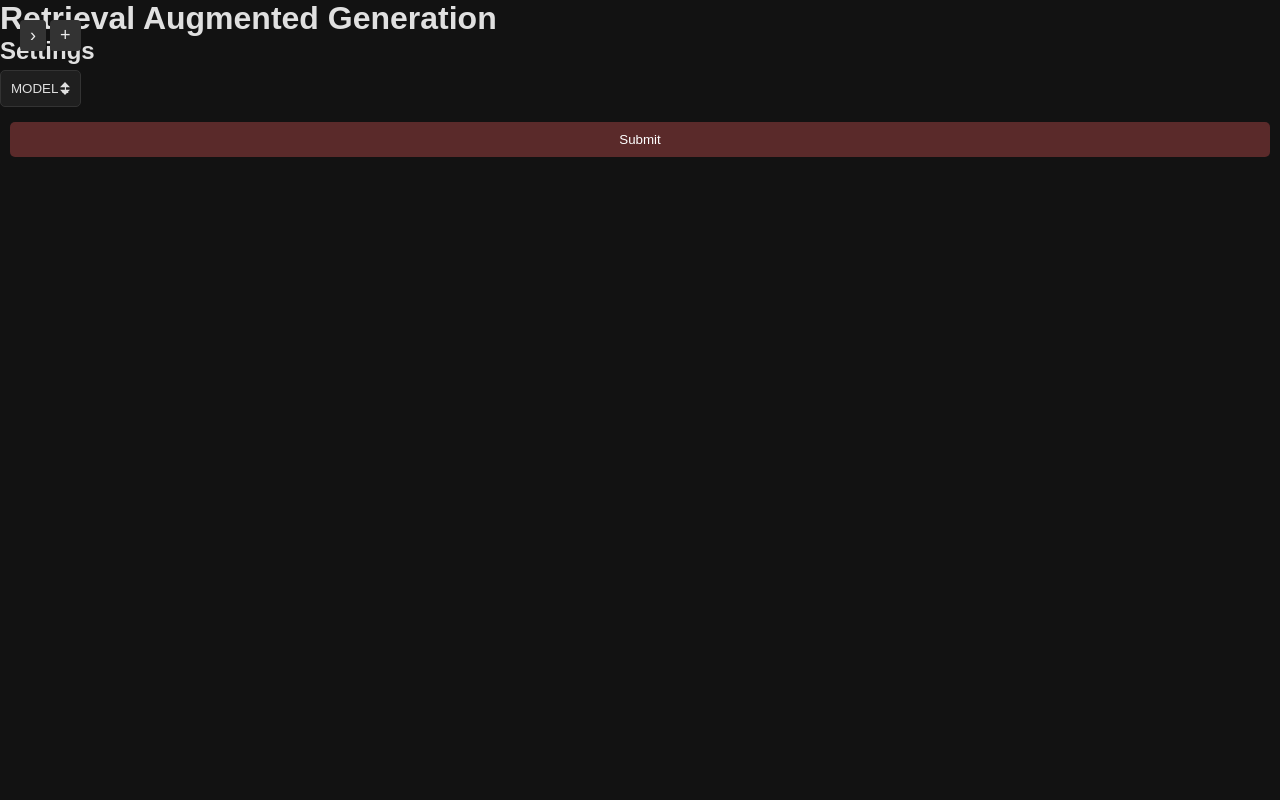
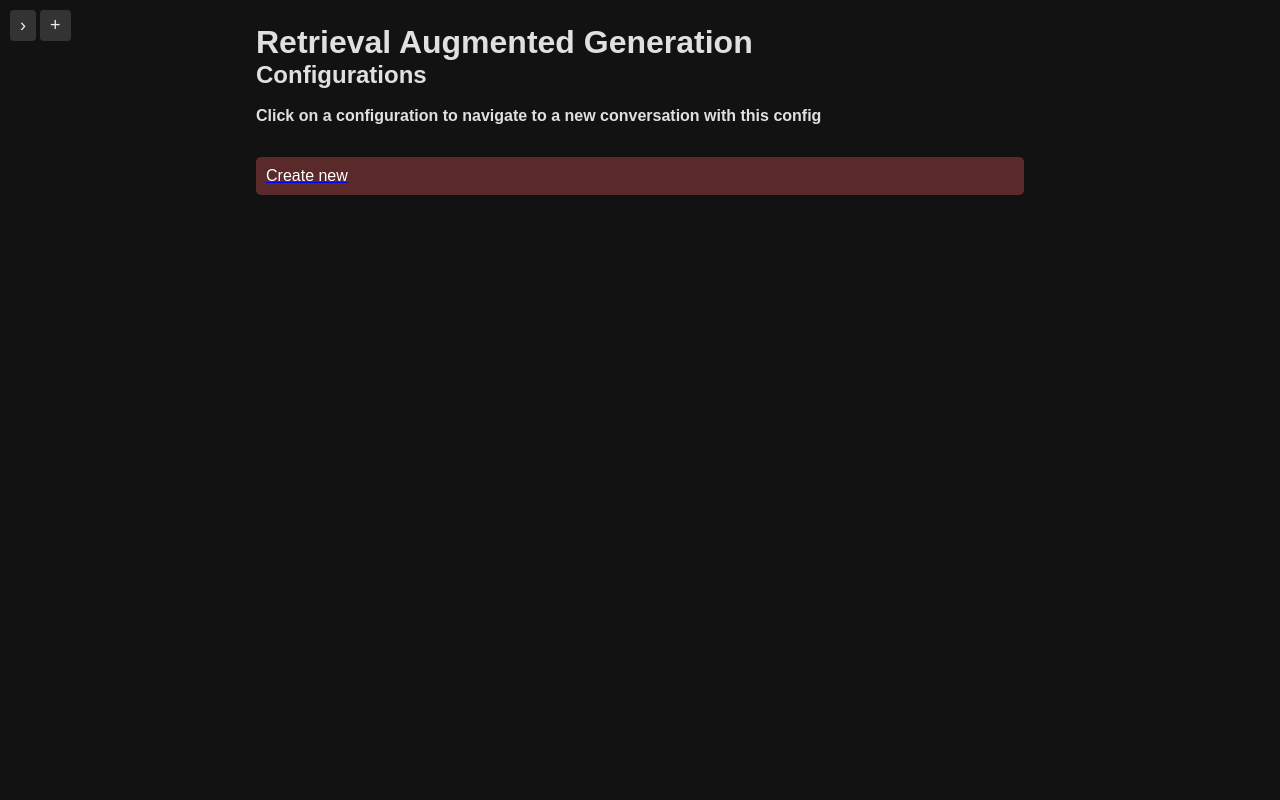
Before and after one commit to quuixlie/Retrieval-Augmented-Generation, a Flask app: page /cfg/ in a window 1280 px wide. Run offline with Flask 3, Linux system fonts and the light colour scheme; parts of the project's set-up code (start-up, migrations or seed data) failed here and were passed over.

Commit message:
feat: Add configurations, switch to postgresql, minor fixes
- Creating basic configurations that are sent with the queries to API
- Changed database to postgresql from sqlite
- Hide conversation context menu when clicked elsewhere on sidebar
- Conversation context menu buttons visible only on hover

```diff
--- a/webapp/app.py
+++ b/webapp/app.py
@@ -19,9 +19,9 @@ def create_app() -> Flask:
     app = Flask(__name__)
 
     # Loading configuration
-    from config import Config
-    Config.initialize()
-    app.config.from_object(Config)
+    from appconfig import AppConfig
+    AppConfig.initialize()
+    app.config.from_object(AppConfig)
 
     # Loading flask submodules
     db.init_app(app)
@@ -35,7 +35,7 @@ def create_app() -> Flask:
     app.register_blueprint(api_bp, url_prefix="/api")
 
     # Ensuring the database exists
-    Config.create_db(app, db)
+    AppConfig.create_db(app, db)
 
     # Registering callbacks
     @app.errorhandler(404)
--- a/webapp/blueprints/webapp/configurations.py
+++ b/webapp/blueprints/webapp/configurations.py
@@ -1,25 +1,49 @@
 from flask import render_template, redirect, url_for, request, Blueprint
 
+from app import db
+from appconfig import AppConfig
+from blueprints.webapp.models import ConfigModel
+
 cfg_bp = Blueprint("cfg", __name__)
-
-AVAILABLE_MODELS = ["MODEL 1", "MODEL 2", "MODEL 3"]
 
 
 @cfg_bp.route('/', methods=["GET"])
 def index():
-    return render_template('configurations.html', available_models=AVAILABLE_MODELS)
+    configs = ConfigModel.query.all()
+
+    print(configs)
+
+    return render_template('config_list.html', configs=configs)
 
 
-@cfg_bp.route("/delete/<int:id>", methods=["POST"])
-def delete(id: int):
+@cfg_bp.route("/delete/<int:cfg_id>", methods=["GET"])
+def delete(cfg_id: int):
+    db.session.delete(ConfigModel.query.filter(ConfigModel.id == cfg_id).first())
+    db.session.commit()
+
     return redirect(url_for(".index"))
 
 
-@cfg_bp.route("/create", methods=["POST"])
+@cfg_bp.route("/create", methods=["POST", "GET"])
 def create():
-    model: str = request.form.get("model", None)
+    if request.method == "GET":
+        return render_template("config_create.html", available_models=AppConfig.AVAILABLE_MODELS)
 
-    if model not in AVAILABLE_MODELS:
+    config_name = request.form.get("name", None)
+    model_id: str = request.form.get("model_id", None)
+    chunk_size = request.form.get("chunkSize", type=int)
+    document_count = request.form.get("documentCount", type=int)
+
+    selected_model = next((x for x in AppConfig.AVAILABLE_MODELS if x["id"] == model_id), None)
+
+    # TODO :: Some kind of error message
+    if not config_name or not selected_model or not chunk_size or not document_count:
         return redirect(url_for(".index"))
 
+    print(selected_model)
+    new_config = ConfigModel(name=config_name, model_id=selected_model['id'], model_name=selected_model['name'],
+                             chunk_size=chunk_size, document_count=document_count)
+    db.session.add(new_config)
+    db.session.commit()
+
     return redirect(url_for(".index"))
--- a/webapp/blueprints/webapp/static/scripts/navbarHandler.js
+++ b/webapp/blueprints/webapp/static/scripts/navbarHandler.js
@@ -1,4 +1,4 @@
-document.addEventListener('DOMContentLoaded', function() {
+document.addEventListener('DOMContentLoaded', function () {
     const toggleBtn = document.getElementById('toggleNav');
     const navBar = document.getElementById('navBar');
     const body = document.body;
@@ -21,9 +21,9 @@ document.addEventListener('DOMContentLoaded', function() {
         // Insert the button back into its original spot outside the nav
         // Checks if there was an element after navBar to insert before, otherwise appends
         if (buttonNextSibling) {
-             buttonOriginalContainer.insertBefore(newChatButton, buttonNextSibling);
+            buttonOriginalContainer.insertBefore(newChatButton, buttonNextSibling);
         } else {
-             buttonOriginalContainer.appendChild(newChatButton);
+            buttonOriginalContainer.appendChild(newChatButton);
         }
         newChatButton.classList.remove('state-open');
         newChatButton.classList.add('state-closed');
@@ -65,7 +65,7 @@ document.addEventListener('DOMContentLoaded', function() {
         setSidebarState(false);
     }
 
-    toggleBtn.addEventListener('click', function() {
+    toggleBtn.addEventListener('click', function () {
         const isCurrentlyOpen = navBar.classList.contains('visible');
         setSidebarState(!isCurrentlyOpen); // Toggle the state
     });
@@ -80,6 +80,7 @@ let selectedConversationId = null;
 
 document.addEventListener("DOMContentLoaded", () => {
     contextMenu = document.getElementById("conversationContextMenu")
+    document.getElementById('navBar').addEventListener("click", hideMenu);
 })
 
 function showMenu(x, y) {
--- a/webapp/blueprints/webapp/static/styles/common.css
+++ b/webapp/blueprints/webapp/static/styles/common.css
@@ -13,7 +13,6 @@ body {
 
 
 .btn {
-    margin: 10px;
     padding: 10px;
     border: none;
     border-radius: 5px;
@@ -40,6 +39,12 @@ body {
     width: 20px;
 }
 
+.text-input-container {
+    display: flex;
+    flex-direction: column;
+    font-size: 0.7em;
+}
+
 .text-input {
     padding: 10px;
     border: 1px solid #333;
@@ -50,12 +55,11 @@ body {
 }
 
 .combo-box {
-    padding: 10px;
+    padding: 10px 30px 10px 10px;
     border: 1px solid #333;
     border-radius: 5px;
     background-color: #1f1f1f;
     color: #e0e0e0;
-    margin: 5px 0;
     appearance: none;
     -webkit-appearance: none;
     -moz-appearance: none;
--- /dev/null
+++ b/webapp/blueprints/webapp/static/styles/config.css
@@ -0,0 +1,75 @@
+
+.config-wrapper {
+    display: flex;
+    flex-direction: column;
+
+    width: 60%;
+    height: 100vh;
+
+    align-self: center;
+
+    padding: 3vh 0 3vh;
+}
+
+
+#creationForm {
+    display: flex;
+    flex-direction: column;
+    gap: 2vh;
+
+    width: 100%;
+
+    overflow-y: auto;
+    scroll-behavior: smooth;
+
+    padding-right: 5px;
+    margin-bottom: 50px;
+    margin-top: 50px;
+}
+
+.config-list {
+    display: flex;
+    flex-direction: column;
+    gap: 2vh;
+
+    overflow-y: auto;
+    padding-top: 2vh;
+    padding-bottom: 2vh;
+
+}
+
+.config-item {
+    width: 100%;
+    padding: 10px;
+
+    border-radius: 10px;
+    background-color: #2a2a2a;
+
+    box-shadow: 0 0 10px rgba(0, 0, 0, 0.5);
+
+    color: #e0e0e0;
+}
+
+.config-item span {
+    text-overflow: ellipsis;
+}
+
+.config-item:hover .config-details {
+    max-height: 300px;
+}
+
+.config-details {
+    max-height: 0;
+    overflow: hidden;
+
+    transition: max-height 0.3s ease;
+
+}
+
+.config-details p {
+    margin-bottom: 10px;
+}
+
+.config-details p:first-child {
+    margin-top: 10px;
+}
--- a/webapp/blueprints/webapp/static/styles/navBar.css
+++ b/webapp/blueprints/webapp/static/styles/navBar.css
@@ -126,6 +126,13 @@ body.sidebar-open {
     padding: 10px;
 }
 
+.nav-container li.nav-item .btn-icon {
+    opacity:0;
+}
+.nav-container li.nav-item:hover .btn-icon {
+    opacity:1;
+}
+
 .chat-history {
     margin-top: 20px;
     flex-grow: 1;
--- /dev/null
+++ b/webapp/blueprints/webapp/templates/config_list.html
@@ -0,0 +1,46 @@
+{% extends "base.html" %}
+{% block title %}Settings {% endblock %}
+{% block stylesheets %}
+    <link rel="stylesheet" href="{{ url_for('webapp.static',filename='styles/config.css') }}"/>
+{% endblock %}
+
+{% block content %}
+    <div class="config-wrapper">
+        <h1>Retrieval Augmented Generation</h1>
+        <h2>Configurations</h2>
+        <br>
+        <p><strong>Click on a configuration to navigate to a new conversation with this config</strong></p>
+        <div class="config-list">
+            {% for config in configs %}
+                <a class="no-decor" href="{{ url_for("webapp.chat.new",config_id=config.id) }}">
+                    <div class="config-item">
+                        <div class="flex-row space-between flex-content-center">
+                            <span><strong>{{ config.name }}</strong></span>
+                            {% if not config.is_default %}
+                                <form action="{{ url_for("webapp.cfg.delete",cfg_id=config.id) }}">
+                                    <button type="submit" class="btn">
+
+                                        <img src="{{ url_for("webapp.static",filename="icons/trashcan.svg") }}" alt=""
+                                             width="16" height="16">
+                                    </button>
+                                </form>
+                            {% endif %}
+                        </div>
+                        <div class="config-details">
+                            <p>Model id: {{ config.model_id }}</p>
+                            <p>Model name: {{ config.model_name }}</p>
+                            <p>Chunk Size: {{ config.chunk_size }}</p>
+                            <p>Document Count: {{ config.document_count }}</p>
+                        </div>
+                    </div>
+                </a>
+            {% endfor %}
+        </div>
+        <a href="{{ url_for("webapp.cfg.create") }}">
+            <div class="btn">
+                Create new
+            </div>
+        </a>
+    </div>
+
+{% endblock %}
--- a/webapp/blueprints/webapp/templates/configurations.html
+++ /dev/null
@@ -1,20 +0,0 @@
-{% extends "base.html" %}
-{% block title %}Settings {% endblock %}
-
-{% block content %}
-    <div class="flex-col">
-        <h1>Retrieval Augmented Generation</h1>
-        <h2>Settings</h2>
-        <form action="{{ url_for("webapp.cfg.create") }}" class="flex-col" method="post">
-            <label>
-                <select class="combo-box" name="model">
-                    {% for model in available_models %}
-                        <option value="{{ model }}">{{ model }}</option>
-                    {% endfor %}
-                </select>
-            </label>
-            <input type="submit" class="btn"/>
-        </form>
-    </div>
-
-{% endblock %}
--- a/webapp/blueprints/webapp/templates/side_navigation.html
+++ b/webapp/blueprints/webapp/templates/side_navigation.html
@@ -7,7 +7,7 @@ Requires the styles.css file
 {% block scripts %}
     <script src="{{ url_for('webapp.static', filename='scripts/navbarHandler.js') }}"></script>
 {% endblock %}
-{% set navTabs = [{"name":"Settings","route":"cfg.index"}] %}
+{% set navTabs = [{"name":"Configurations","route":"cfg.index"}] %}
 
 <button id="toggleNav" class="btn toggle-btn">‹</button>
 
@@ -48,10 +48,8 @@ Requires the styles.css file
 
     {# --- Context Menu for Conversations --- #}
     <div id="conversationContextMenu" class="conversation-context-menu">
-        {# After deleting a conversation user is redirected to the first conversation. if current conversation == first conversation redirect to the second one. #}
-        {% set redirectURL = (url_for("webapp.chat.index",conversation_id=(conversations[0].id if conversation_id != conversations[0].id else conversations[1].id)) if conversations | length > 1 else url_for("webapp.cfg.index")) %}
         <button class="btn-icon conversation-context-entry delete"
-                onclick="deleteConversation('{{ url_for("webapp.chat.delete",id=-1) }}',{{ conversation_id if conversation_id is defined else "null" }},'{{ redirectURL }}')">
+                onclick="deleteConversation('{{ url_for("webapp.chat.delete",id=-1) }}',{{ conversation_id if conversation_id is defined else "null" }},'{{ url_for("webapp.cfg.index") }}')">
             <span>Delete </span>
             <img src="{{ url_for('webapp.static',filename="icons/trashcan.svg") }}" aria-label="Delete conversation"
                  alt="" width="16" height="16">
```
Also changed, not shown: webapp/appconfig.py (added, +138 -0 lines), webapp/blueprints/api/routes.py (+13 -2 lines), webapp/blueprints/webapp/chat.py (+22 -10 lines), webapp/blueprints/webapp/documents.py (+18 -18 lines), webapp/blueprints/webapp/models.py (+109 -24 lines), webapp/blueprints/webapp/templates/config_create.html (added, +36 -0 lines), webapp/config.py (deleted, +0 -68 lines). Lines whose indentation alone changed are shown as unchanged.
